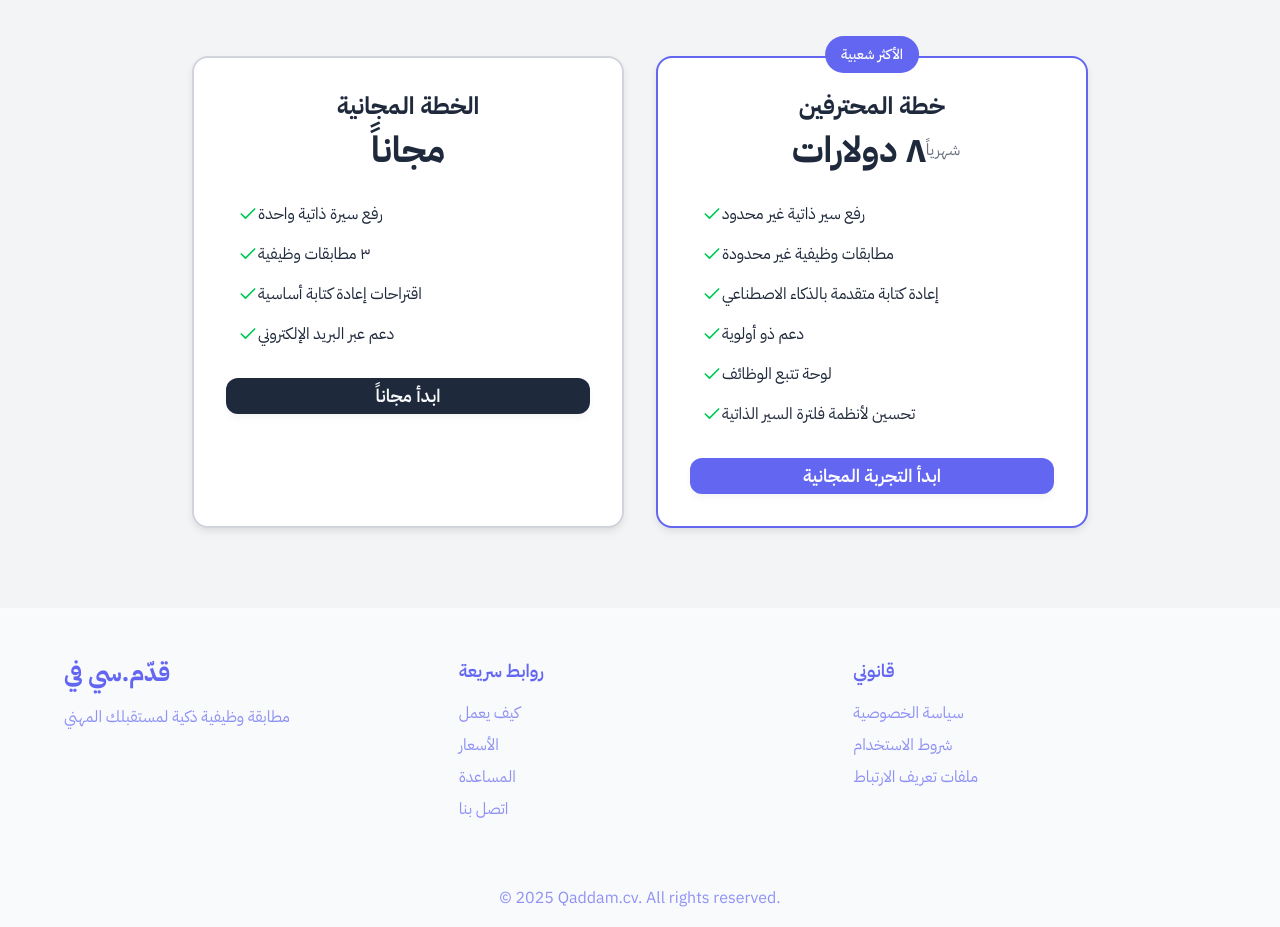
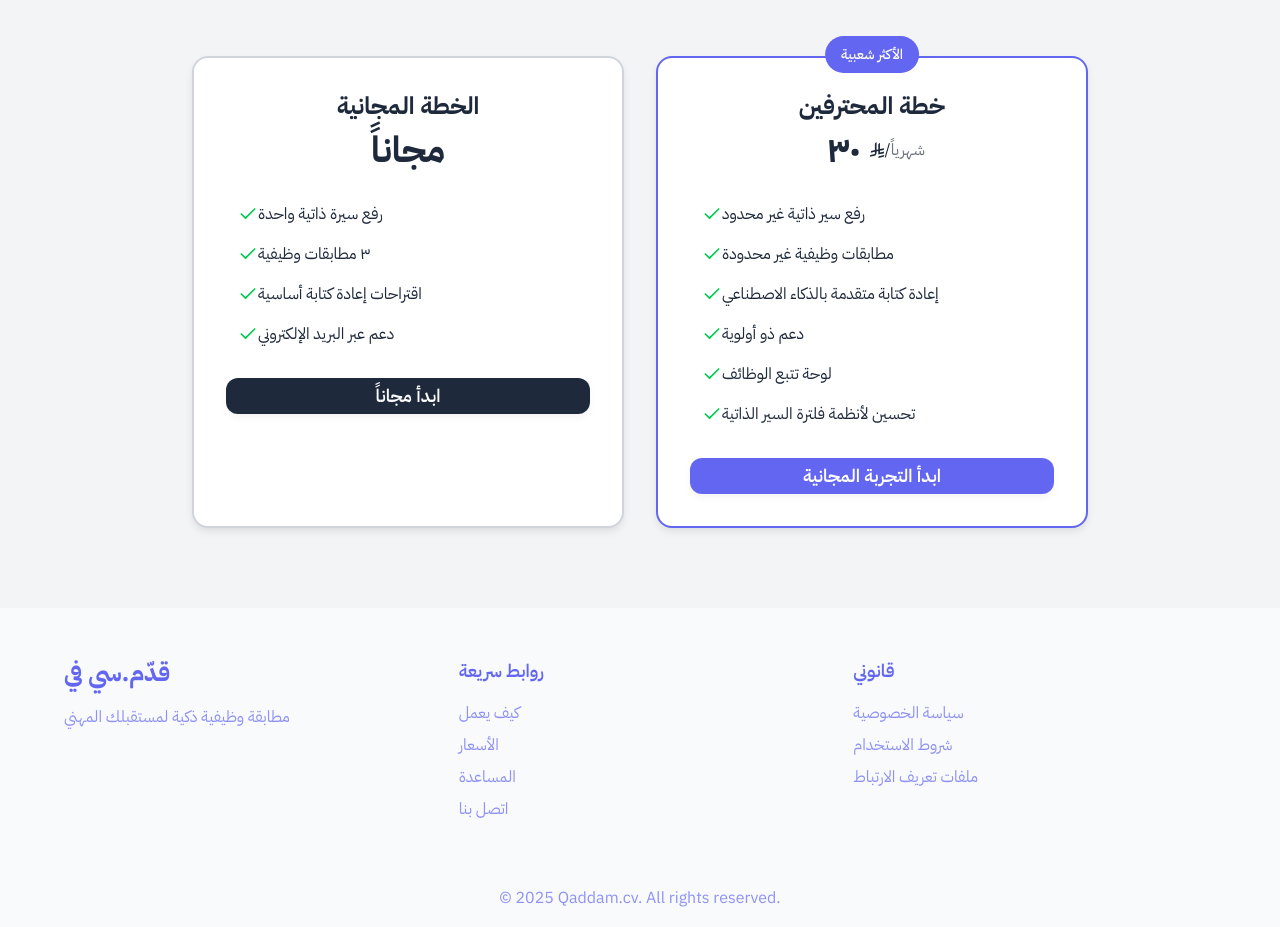
Before and after one commit to v0id-user/qaddam, a Next.js app in the folder apps/web/: page /1 in a window 1280 px wide. Shown: the part 3200-4127 px from the top of the page. Built offline with nearby package versions, Linux system fonts and the light colour scheme; what @convex-dev/auth would draw is missing.

Commit message:
Add @biomejs/biome dependency and configuration files; implement layout and landing page components with internationalization support

```diff
--- /dev/null
+++ b/apps/web/biome.json
@@ -0,0 +1,18 @@
+{
+  "$schema": "https://biomejs.dev/schemas/2.0.6/schema.json",
+  "files": {
+    "ignoreUnknown": false
+  },
+  "linter": {
+    "enabled": true,
+    "rules": {
+      "recommended": true
+    }
+  },
+  "formatter": {
+    "enabled": true,
+    "indentStyle": "space",
+    "indentWidth": 2,
+    "lineWidth": 80
+  }
+}
--- a/apps/web/messages/ar.json
+++ b/apps/web/messages/ar.json
@@ -62,7 +62,8 @@
       },
       "pro": {
         "name": "خطة المحترفين",
-        "price": "٨ دولارات",
+        "price": "٣٠",
+        "currency": "SAR",
         "price_detail": "شهرياً",
         "features": [
           "رفع سير ذاتية غير محدود",
--- a/apps/web/messages/en.json
+++ b/apps/web/messages/en.json
@@ -62,7 +62,8 @@
       },
       "pro": {
         "name": "Pro Plan",
-        "price": "$8",
+        "price": "8",
+        "currency": "USD",
         "price_detail": "monthly",
         "features": [
           "Unlimited resume uploads",
--- a/apps/web/package.json
+++ b/apps/web/package.json
@@ -9,6 +9,7 @@
     "lint": "next lint"
   },
   "dependencies": {
+    "@biomejs/biome": "^2.0.6",
     "@qaddam/backend": "workspace:*",
     "@radix-ui/react-icons": "^1.3.2",
     "@radix-ui/react-slot": "^1.2.3",
--- /dev/null
+++ b/apps/web/src/app/[locale]/(app)/layout.tsx
@@ -0,0 +1,13 @@
+import { Authenticated } from "convex/react";
+export default function AppLayout({
+    children,
+}: {
+    children: React.ReactNode;
+    params: Promise<{locale: string}>;
+}) {
+    return (
+        <Authenticated>
+            {children}
+        </Authenticated>
+    );
+}
--- a/apps/web/src/app/layout.tsx
+++ b/apps/web/src/app/[locale]/layout.tsx
@@ -1,6 +1,6 @@
 import type { Metadata } from "next";
 import { Geist, Geist_Mono, IBM_Plex_Sans_Arabic } from "next/font/google";
-import "../index.css";
+import "@/index.css";
 import { ConvexAuthNextjsServerProvider } from "@convex-dev/auth/nextjs/server";
 import {NextIntlClientProvider} from 'next-intl';
 
@@ -33,6 +33,7 @@ export default async function RootLayout({
   params: Promise<{locale: string}>;
 }) {
   const {locale} = await params;
+  console.log("locale", locale);
 
   return (
     <ConvexAuthNextjsServerProvider>
--- a/apps/web/src/components/landing/Pricing.tsx
+++ b/apps/web/src/components/landing/Pricing.tsx
@@ -1,14 +1,44 @@
-import { useTranslations } from 'next-intl';
+import { useTranslations, useLocale } from 'next-intl';
 import { Button } from "@/components/ui/button";
 import { Check } from "lucide-react";
 
+const SaudiRiyal = ({ className = '', size = 0.8 }) => (
+  <svg
+    xmlns="http://www.w3.org/2000/svg"
+    viewBox="0 0 1124.14 1256.39"
+    className={`inline-block ${className}`}
+    style={{ width: `${size}em`, height: `${size}em`, verticalAlign: 'middle' }}
+  >
+    <path
+      fill="currentColor"
+      d="M699.62,1113.02h0c-20.06,44.48-33.32,92.75-38.4,143.37l424.51-90.24c20.06-44.47,33.31-92.75,38.4-143.37l-424.51,90.24Z"
+    />
+    <path
+      fill="currentColor"
+      d="M1085.73,895.8c20.06-44.47,33.32-92.75,38.4-143.37l-330.68,70.33v-135.2l292.27-62.11c20.06-44.47,33.32-92.75,38.4-143.37l-330.68,70.27V66.13c-50.67,28.45-95.67,66.32-132.25,110.99v403.35l-132.25,28.11V0c-50.67,28.44-95.67,66.32-132.25,110.99v525.69l-295.91,62.88c-20.06,44.47-33.33,92.75-38.42,143.37l334.33-71.05v170.26l-358.3,76.14c-20.06,44.47-33.32,92.75-38.4,143.37l375.04-79.7c30.53-6.35,56.77-24.4,73.83-49.24l68.78-101.97v-.02c7.14-10.55,11.3-23.27,11.3-36.97v-149.98l132.25-28.11v270.4l424.53-90.28Z"
+    />
+  </svg>
+);
+
+
 const Pricing = () => {
   const t = useTranslations('landing');
+  const locale = useLocale();
+
+  const renderCurrencySymbol = (currency: string) => {
+    if (currency === 'USD') {
+      return <span className="text-4xl font-bold text-foreground">$</span>;
+    } else if (currency === 'SAR') {
+      return <SaudiRiyal className="text-foreground" size={1} />;
+    }
+    return null;
+  };
 
   const plans = [
     {
       name: t('pricing.plans.free.name'),
       price: t('pricing.plans.free.price'),
+      currency: null, // Free plan has no currency
       features: [
         t('pricing.plans.free.features.0'),
         t('pricing.plans.free.features.1'),
@@ -22,6 +52,7 @@ const Pricing = () => {
     {
       name: t('pricing.plans.pro.name'),
       price: t('pricing.plans.pro.price'),
+      currency: t('pricing.plans.pro.currency'),
       priceDetail: t('pricing.plans.pro.price_detail'),
       features: [
         t('pricing.plans.pro.features.0'),
@@ -72,10 +103,26 @@ const Pricing = () => {
                   {plan.name}
                 </h3>
                 <div className="flex items-center justify-center space-x-2 space-x-reverse">
-                  <span className="text-4xl font-bold text-foreground">
-                    {plan.price}
-                  </span>
+                  {locale === 'ar' ? (
+                    // Arabic: price first (right), then currency (left)
+                    <>
+                      <span className="text-4xl font-bold text-foreground">
+                        {plan.price}
+                      </span>
+                      {plan.currency && renderCurrencySymbol(plan.currency)}
+                    </>
+                  ) : (
+                    // English: currency first (left), then price (right)
+                    <>
+                      {plan.currency && renderCurrencySymbol(plan.currency)}
+                      <span className="text-4xl font-bold text-foreground">
+                        {plan.price}
+                      </span>
+                    </>
+                  )}
+                  {(plan.price !== 'Free' && plan.price !== 'مجاناً') && '/'/* Split between price and currency */}
                   {plan.priceDetail && (
+
                     <span className="text-muted-foreground">
                       {plan.priceDetail}
                     </span>
--- a/apps/web/src/i18n/routing.ts
+++ b/apps/web/src/i18n/routing.ts
@@ -5,5 +5,7 @@ export const routing = defineRouting({
     locales: ['en', 'ar'],
 
     // Used when no locale matches
-    defaultLocale: 'ar'
+    defaultLocale: 'ar',
+
+    localePrefix: 'never',
 });
```
Also changed, not shown: apps/web/src/app/[locale]/(landing)/page.tsx (renamed from apps/web/src/app/(landing)/[locale]/page.tsx), 1 other file (tests, documents, lock files or other folders).
